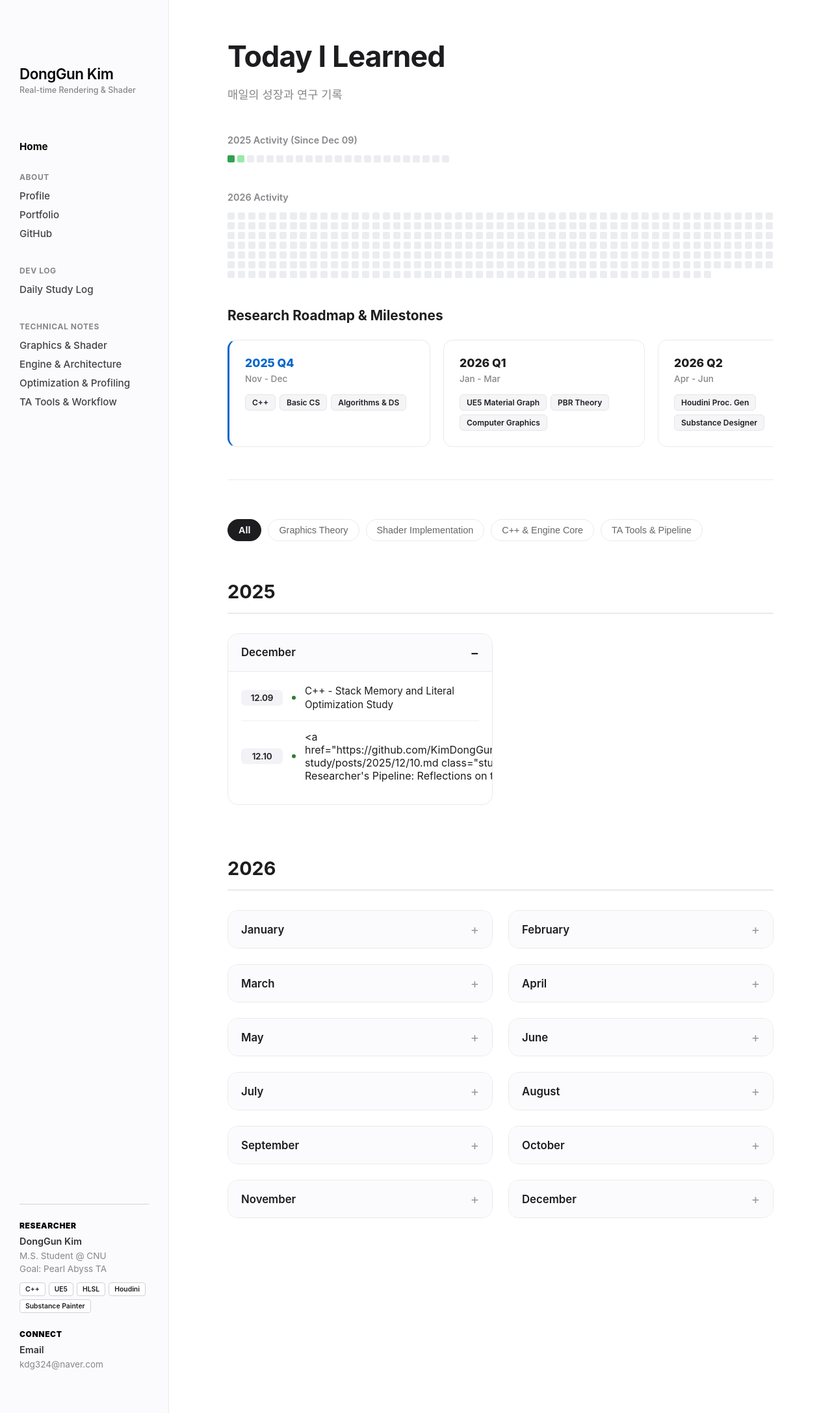
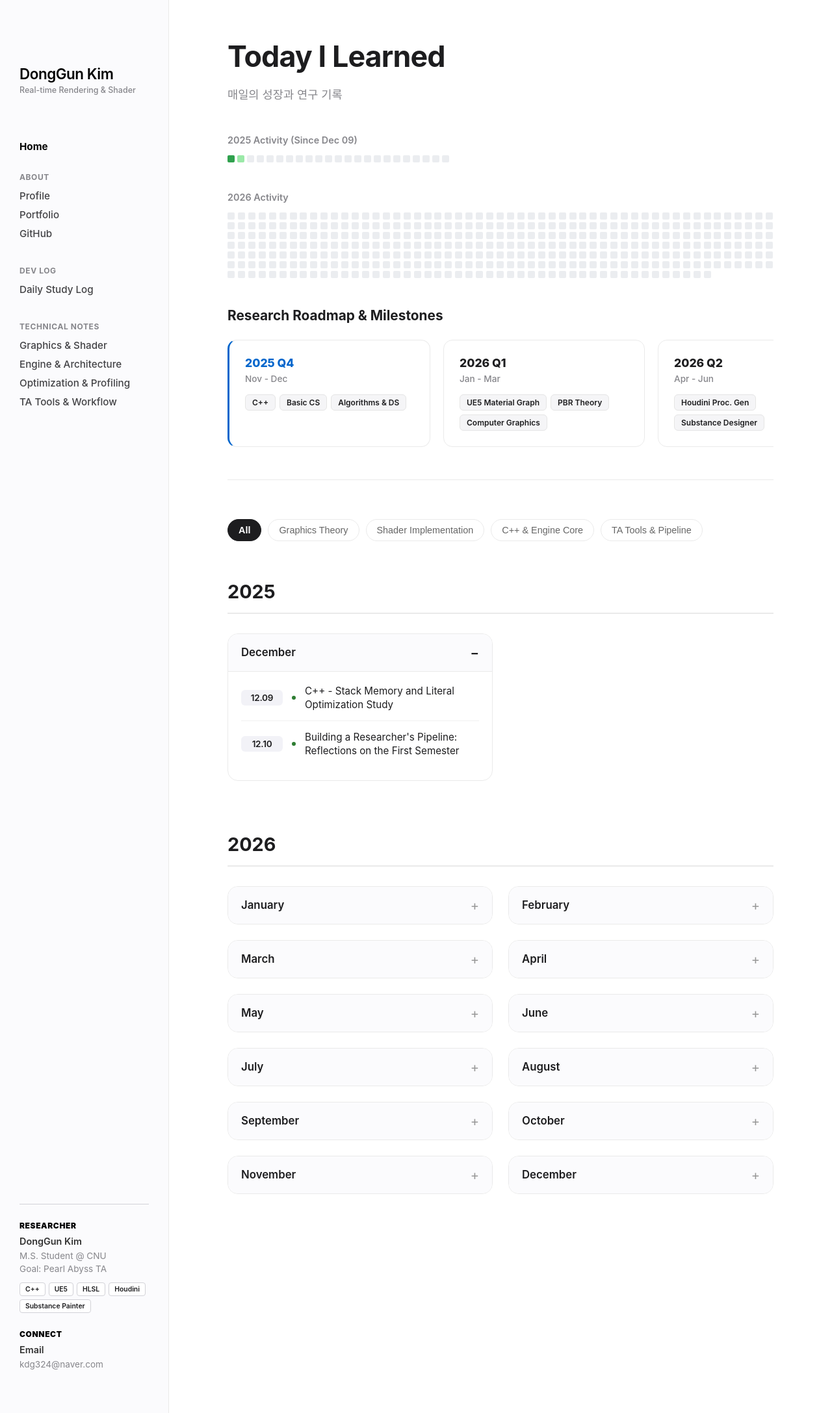
Before and after one commit to KimDongGun324/kimdonggun324.github.io, a Jekyll site: the page built from daily-study/index.md, in a window 1280 px wide. Shown: the whole page at 65% size. Built offline with Jekyll 4.4.1, drawn with Linux system fonts in a browser that asks for light colours; some web fonts are replaced.

Commit message:
TIL 2025_12_10 수정2

```diff
--- a/daily-study/index.md
+++ b/daily-study/index.md
@@ -231,7 +231,7 @@ C++ - Stack Memory and Literal Optimization Study
 <li data-tags="tools">
 <span class="date-badge">12.10</span>
 <span class="tag-dot" style="background:#2e7d32;"></span>
-<a href="https://github.com/KimDongGun324/kimdonggun324.github.io/blob/main/daily-study/posts/2025/12/10.md class="study-link" target="_blank">
+<a href="https://github.com/KimDongGun324/kimdonggun324.github.io/blob/main/daily-study/posts/2025/12/10.md" class="study-link" target="_blank">
 Building a Researcher's Pipeline: Reflections on the First Semester
 </a>
 </li>
```
